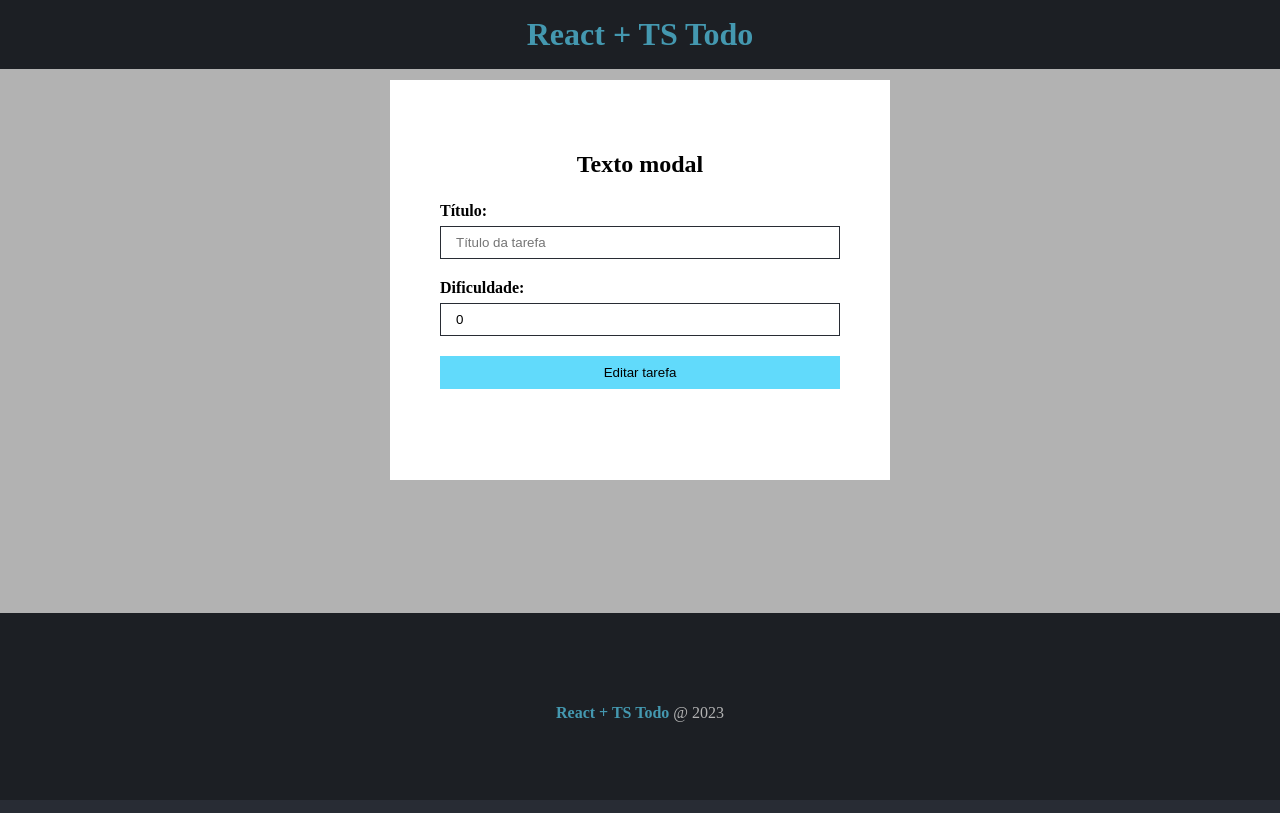
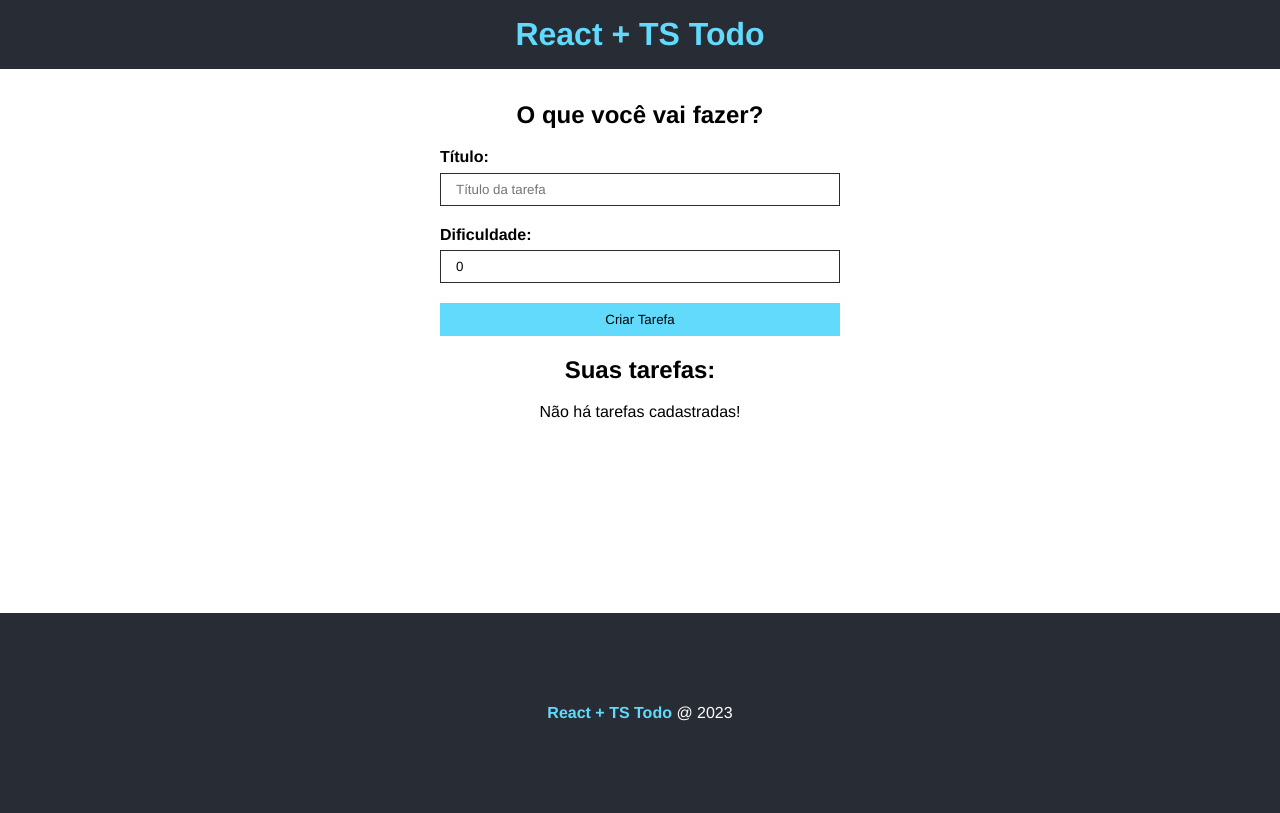
Before and after one commit to RosemeireRibeiroCaetano/typescript, a React (Create React App) app in the folder 12_todo_react/: page / in a window 1280 px wide. Built offline with nearby package versions, Linux system fonts and the light colour scheme.

Commit message:
Evento para fechar modal

```diff
--- a/12_todo_react/src/App.tsx
+++ b/12_todo_react/src/App.tsx
@@ -26,10 +26,23 @@ function App() {
     );
   };
 
+  const hideOrShowModal = (display: boolean) => {
+    const modal = document.querySelector("#modal")
+    if(display) {
+      modal!.classList.remove("hide");
+    } else {
+      modal!.classList.add("hide");
+    }
+  };
+
+  const editTask = (): void => {
+    hideOrShowModal(true);
+  }
 
   return (
   <div>
-   <Modal children={<TaskForm btnText='Editar tarefa' taskList={taskList}/>}/>
+   <Modal children={<TaskForm btnText='Editar tarefa' taskList={taskList} />}
+   />
     <Header/>
   <main className={styles.main}>
    <div>
@@ -41,7 +54,7 @@ function App() {
    </div>
    <div>
     <h2>Suas tarefas:</h2>
-     <TaskList taskList={taskList} handleDelete={deleteTask}/>
+     <TaskList taskList={taskList} handleDelete={deleteTask} handleEdit={editTask}/>
    </div>
     </main>
     <Footer/>
--- a/12_todo_react/src/components/Modal.tsx
+++ b/12_todo_react/src/components/Modal.tsx
@@ -4,19 +4,26 @@ import React from 'react';
 import styles from './Modal.module.css';
 
 interface Props {
-  children: React.ReactNode
+  children: React.ReactNode;
+
 }
 
 const Modal = ({children }: Props) => {
+
+  const closeModal = (e: React.MouseEvent): void => {
+    const modal = document.querySelector("#modal");
+    modal!.classList.add("hide");
+  };
+
+
   return (
-    <div id='modal'>
-      <div className={styles.fade}></div>
+    <div id="modal" className='hide'>
+      <div className={styles.fade} onClick={closeModal}></div>
       <div className={styles.modal}>
         <h2>Texto modal</h2>
         {children}
-        </div>
+      </div>
     </div>
   )
-};
-
+  };
 export default Modal;
--- a/12_todo_react/src/components/TaskList.tsx
+++ b/12_todo_react/src/components/TaskList.tsx
@@ -9,9 +9,10 @@ import style from './TaiskList.module.css';
 interface Props{
   taskList: ITask[];
   handleDelete(id: number): void;
+  handleEdit(): void;
 }
 // condiçao ? true : false
-const TaskList = ({taskList, handleDelete } : Props) => {
+const TaskList = ({taskList, handleDelete, handleEdit } : Props) => {
   return (
     <>
       {taskList.length > 0 ? (
@@ -22,7 +23,7 @@ const TaskList = ({taskList, handleDelete } : Props) => {
               <p>Dificuldade: {task.difficulty}</p>
             </div>
             <div className={style.actions}>
-              <i className="bi bi-pencil"></i>
+              <i className="bi bi-pencil" onClick={() => handleEdit()}></i>
               <i className="bi bi-trash" onClick={() => {handleDelete(task.id)}}></i>
             </div>
           </div>
--- a/12_todo_react/src/index.css
+++ b/12_todo_react/src/index.css
@@ -1,4 +1,10 @@
 * {
   padding: 0;
   margin: 0;
+  font-family: Helvetica;
 }
+
+
+.hide {
+  display: none !important;
+}
```
